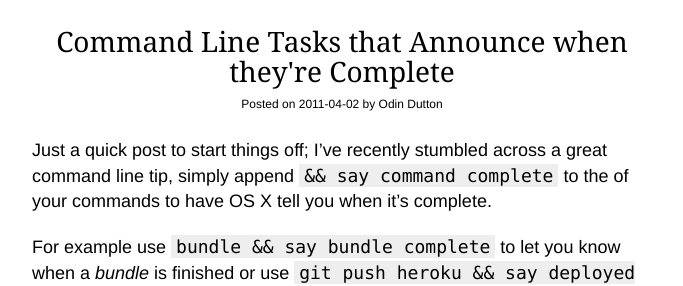
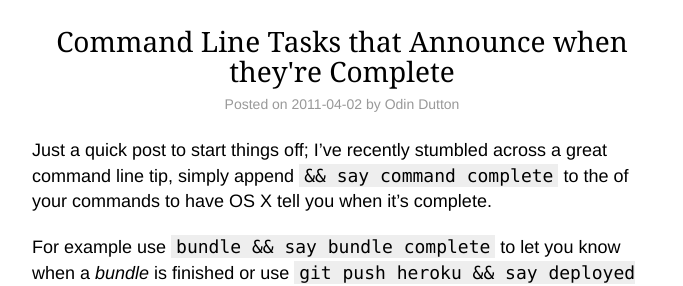
Before and after one commit to twe4ked/odindutton.com, a Jekyll site: the page built from _posts/2011-04-02-say-complete.markdown, in a window 1280 px wide. Shown: the part 204-490 px from the top of the page, without its empty margins (298-981 px from the left). Built offline with Jekyll 4.4.1, drawn with Linux system fonts in a browser that asks for light colours; Markdown is read by kramdown in place of the engine named in the settings; comment, search, counter and statistics services are not loaded.

Commit message:
Increase size and lighten post meta text

```diff
--- a/assets/stylesheets/style.css
+++ b/assets/stylesheets/style.css
@@ -162,7 +162,8 @@ article.post header {
 }
 
 article.post header .meta {
-  font-size: 12px;
+  font-size: 14px;
+  color: #999;
   margin: -14px 0 14px;
 }
 
```
